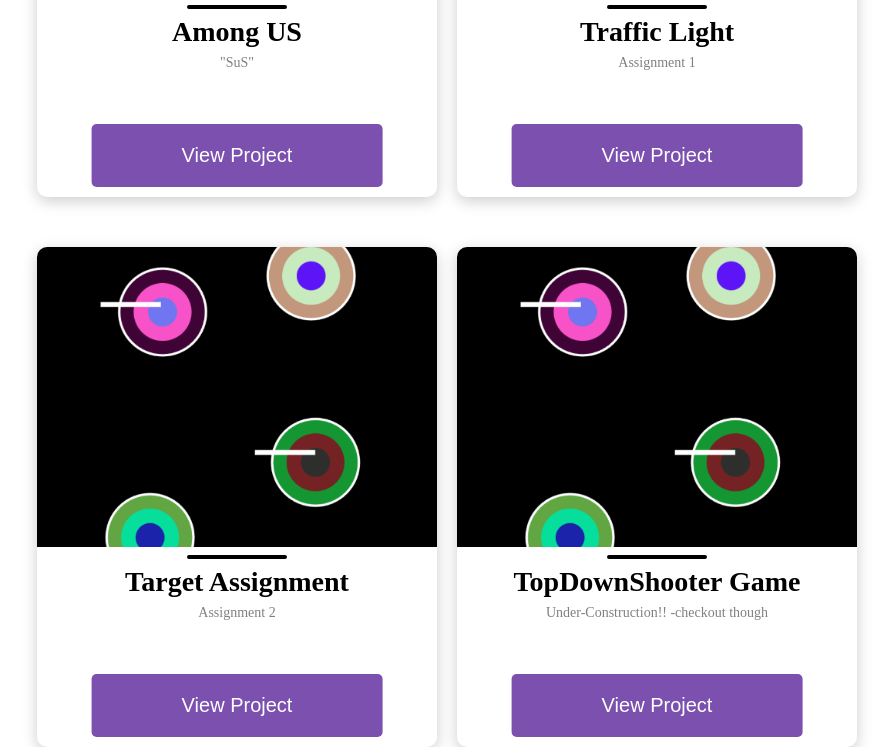
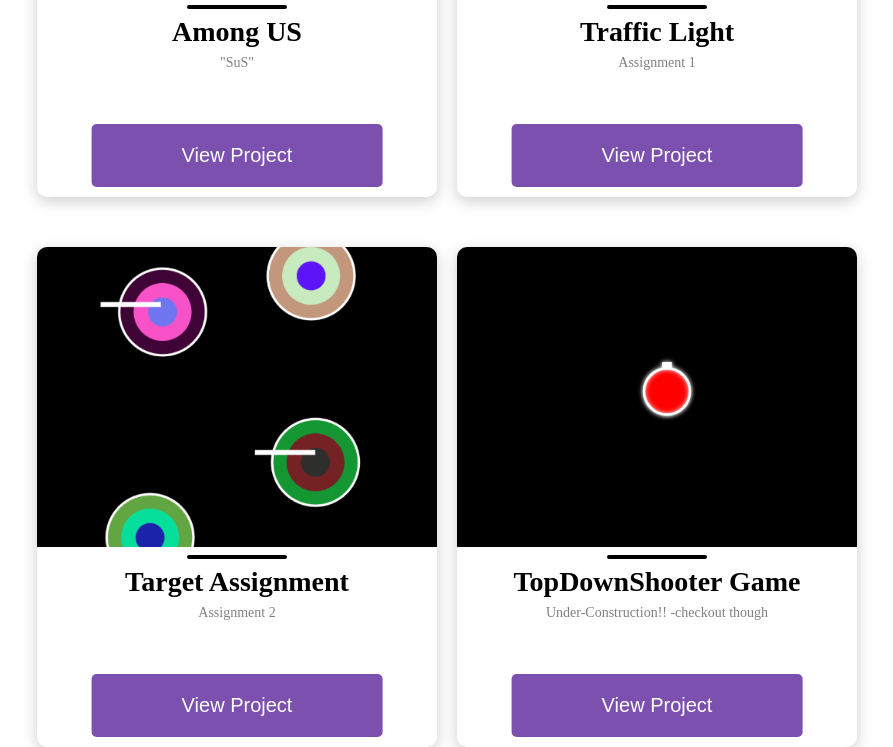
Before and after one commit to RohanMishra101/JSMiniGames, a plain HTML site: page index.html in a window 1280 px wide. Shown: the part 462-1209 px from the top of the page, without its empty margins (193-1086 px from the left). Drawn offline with Linux system fonts and the light colour scheme.

Commit message:
Few Changes to the Home page

```diff
--- a/TopDownGame/topDownShooter.js
+++ b/TopDownGame/topDownShooter.js
@@ -1,3 +1,6 @@
+
+alert("The game is still under CONSTRUCTION. You can sillt try it, if you found it laggy then My Brother/Sister its time to upgrade you PC cause it works on mine!!")
+
 let canvas = document.getElementById("canvas");
 
 canvas.width = window.innerWidth;
--- a/index.html
+++ b/index.html
@@ -45,7 +45,7 @@
             </div>
 
             <div class="card">
-              <img src="img/assignment2.png" alt="Card image" class="_image" width="210px">
+              <img src="img/TopDownShooter.png" alt="Card image" class="_image" width="210px">
               <hr>
               <h3 class="card-h3 flex">TopDownShooter Game</h3>
               <p>Under-Construction!! -checkout though</p>
```
Also changed, not shown: img/TopDownShooter.png (added).
